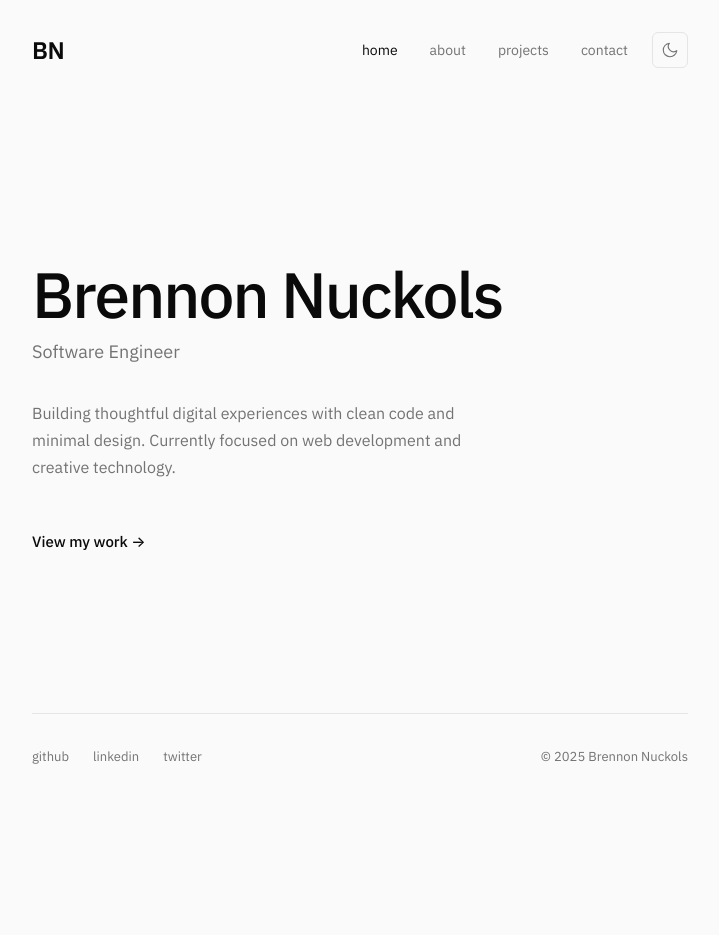
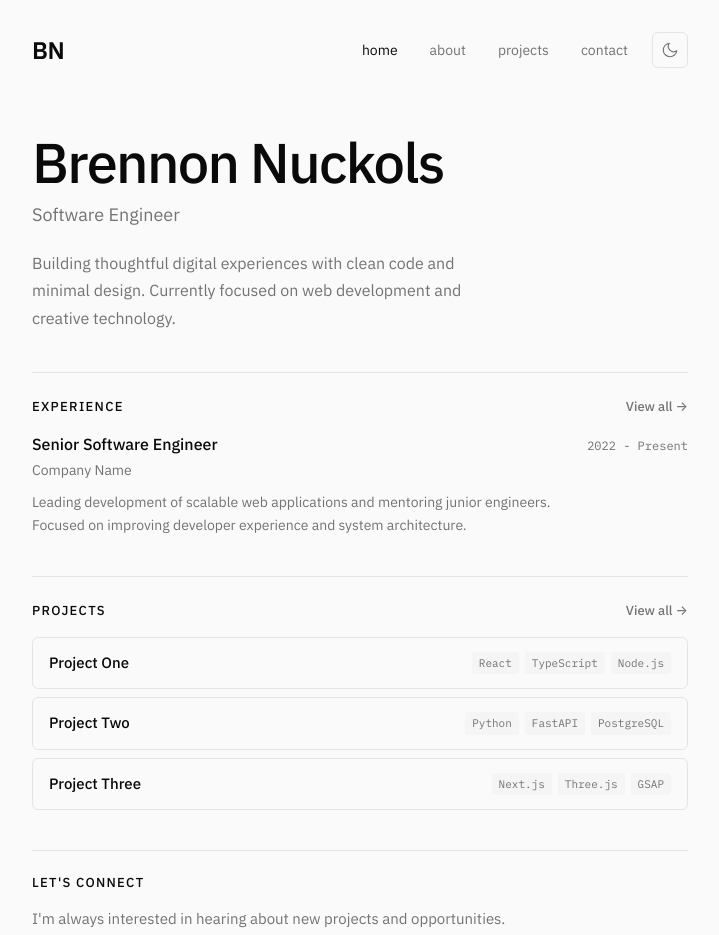
Before and after one commit to brennuck/portfolio-template, a React (Vite) app: page / in a window 1280 px wide. Shown: the top 935 px of the page, without its empty margins (280-999 px from the left). Before the commit the page ends 800 px from the top, so only its background shows below. Built offline with nearby package versions, Linux system fonts and the light colour scheme.

Commit message:
home page more detail

```diff
--- a/src/data/experience.ts
+++ b/src/data/experience.ts
@@ -2,6 +2,7 @@ export interface Job {
     id: string;
     title: string;
     company: string;
+    description?: string; // Short description for home page preview
     startDate: string;
     endDate: string; // Use "Present" for current role
 }
@@ -11,6 +12,7 @@ export const experience: Job[] = [
         id: "job-1",
         title: "Senior Software Engineer",
         company: "Company Name",
+        description: "Leading development of scalable web applications and mentoring junior engineers. Focused on improving developer experience and system architecture.",
         startDate: "2022",
         endDate: "Present",
     },
@@ -18,6 +20,7 @@ export const experience: Job[] = [
         id: "job-2",
         title: "Software Engineer",
         company: "Previous Company",
+        description: "Built and maintained full-stack features for a high-traffic platform. Collaborated with cross-functional teams to deliver user-focused solutions.",
         startDate: "2020",
         endDate: "2022",
     },
--- a/src/data/siteConfig.ts
+++ b/src/data/siteConfig.ts
@@ -11,7 +11,7 @@ export const siteConfig = {
     description:
         "Building thoughtful digital experiences with clean code and minimal design. Currently focused on web development and creative technology.",
     ctaText: "View my work",
-    ctaLink: "/work",
+    ctaLink: "/projects",
 
     // About
     bio: [
--- a/src/pages/Home/Home.css
+++ b/src/pages/Home/Home.css
@@ -1,20 +1,25 @@
 .home {
     display: flex;
     flex-direction: column;
-  justify-content: center;
-  flex: 1;
-  gap: 2rem;
+    gap: 2.5rem;
+}
+
+/* Hero section */
+.home__hero {
+    display: flex;
+    flex-direction: column;
+    gap: 1.25rem;
 }
 
 .home__intro {
     display: flex;
     flex-direction: column;
-  gap: 0.5rem;
+    gap: 0.375rem;
 }
 
 .home__title {
     font-family: var(--font-heading);
-  font-size: clamp(2.5rem, 8vw, 4rem);
+    font-size: clamp(2.5rem, 8vw, 3.5rem);
     font-weight: 500;
     color: var(--color-text);
     margin: 0;
@@ -31,46 +36,244 @@
 }
 
 .home__description {
-  max-width: 480px;
-}
-
-.home__description p {
     font-family: var(--font-body);
     font-size: 1rem;
     font-weight: 400;
     color: var(--color-text-muted);
     margin: 0;
     line-height: 1.7;
+    max-width: 480px;
 }
 
-.home__cta {
-  margin-top: 1rem;
+/* Section styles */
+.home__section {
+    display: flex;
+    flex-direction: column;
+    gap: 1rem;
+    padding-top: 1.5rem;
+    border-top: 1px solid var(--color-border);
 }
 
-.home__link {
-  font-family: var(--font-body);
-  font-size: 0.9375rem;
+.home__section-header {
+    display: flex;
+    justify-content: space-between;
+    align-items: baseline;
+    gap: 1rem;
+}
+
+.home__section-title {
+    font-family: var(--font-heading);
+    font-size: 0.8125rem;
     font-weight: 500;
     color: var(--color-text);
+    margin: 0;
+    text-transform: uppercase;
+    letter-spacing: 0.1em;
+}
+
+.home__section-link {
+    font-family: var(--font-body);
+    font-size: 0.8125rem;
+    font-weight: 500;
+    color: var(--color-text-muted);
     text-decoration: none;
     transition: color 0.2s ease;
 }
 
-.home__link:hover {
+.home__section-link:hover {
+    color: var(--color-text);
+}
+
+/* Experience section */
+.home__experience {
+    display: flex;
+    flex-direction: column;
+    gap: 1rem;
+}
+
+.home__job {
+    display: flex;
+    flex-direction: column;
+    gap: 0.25rem;
+}
+
+.home__job-header {
+    display: flex;
+    justify-content: space-between;
+    align-items: baseline;
+    gap: 1rem;
+}
+
+.home__job-title {
+    font-family: var(--font-body);
+    font-size: 1rem;
+    font-weight: 500;
+    color: var(--color-text);
+}
+
+.home__job-date {
+    font-family: var(--font-mono);
+    font-size: 0.75rem;
+    color: var(--color-text-muted);
+    white-space: nowrap;
+}
+
+.home__job-company {
+    font-family: var(--font-body);
+    font-size: 0.875rem;
+    color: var(--color-text-muted);
+}
+
+.home__job-description {
+    font-family: var(--font-body);
+    font-size: 0.875rem;
+    color: var(--color-text-muted);
+    margin: 0.375rem 0 0;
+    line-height: 1.6;
+    max-width: 520px;
+}
+
+/* Projects section */
+.home__projects {
+    display: flex;
+    flex-direction: column;
+    gap: 0.5rem;
+}
+
+.home__project {
+    display: flex;
+    justify-content: space-between;
+    align-items: center;
+    gap: 1rem;
+    padding: 0.875rem 1rem;
+    border: 1px solid var(--color-border);
+    border-radius: 6px;
+    text-decoration: none;
+    transition: border-color 0.2s ease, background-color 0.2s ease;
+}
+
+.home__project:hover {
+    border-color: var(--color-text-muted);
+    background-color: var(--color-surface);
+}
+
+.home__project-header {
+    display: flex;
+    align-items: baseline;
+    gap: 0.75rem;
+}
+
+.home__project-title {
+    font-family: var(--font-heading);
+    font-size: 0.9375rem;
+    font-weight: 500;
+    color: var(--color-text);
+    margin: 0;
+}
+
+.home__project-year {
+    font-family: var(--font-mono);
+    font-size: 0.6875rem;
+    color: var(--color-text-muted);
+}
+
+.home__project-tags {
+    display: flex;
+    gap: 0.375rem;
+}
+
+.home__project-tag {
+    font-family: var(--font-mono);
+    font-size: 0.6875rem;
+    color: var(--color-text-muted);
+    padding: 0.1875rem 0.4375rem;
+    background: var(--color-surface);
+    border-radius: 3px;
+    transition: background-color 0.2s ease;
+}
+
+.home__project:hover .home__project-tag {
+    background: var(--color-border);
+}
+
+/* Connect section */
+.home__connect {
+    border-top: 1px solid var(--color-border);
+}
+
+.home__connect-text {
+    font-family: var(--font-body);
+    font-size: 0.9375rem;
+    color: var(--color-text-muted);
+    margin: 0;
+    line-height: 1.6;
+    max-width: 480px;
+}
+
+.home__connect-links {
+    display: flex;
+    flex-wrap: wrap;
+    gap: 1.25rem;
+    margin-top: 0.75rem;
+}
+
+.home__connect-link {
+    font-family: var(--font-body);
+    font-size: 0.875rem;
+    font-weight: 500;
+    color: var(--color-text-muted);
+    text-decoration: none;
+    transition: color 0.2s ease;
+}
+
+.home__connect-link:hover {
+    color: var(--color-text);
+}
+
+.home__connect-link--primary {
+    color: var(--color-text);
+}
+
+.home__connect-link--primary:hover {
     color: var(--color-accent);
 }
 
 /* Mobile styles */
 @media (max-width: 640px) {
     .home {
-    gap: 1.5rem;
+        gap: 2rem;
+    }
+
+    .home__hero {
+        gap: 1rem;
     }
 
     .home__subtitle {
         font-size: 1rem;
     }
 
-  .home__description p {
+    .home__description {
         font-size: 0.9375rem;
     }
+
+    .home__section {
+        padding-top: 1.25rem;
     }
+
+    .home__job-header {
+        flex-direction: column;
+        gap: 0.125rem;
+    }
+
+    .home__project {
+        flex-direction: column;
+        align-items: flex-start;
+        gap: 0.5rem;
+        padding: 0.75rem 1rem;
+    }
+
+    .home__project-tags {
+        flex-wrap: wrap;
+    }
+
+}
--- a/src/pages/Home/Home.tsx
+++ b/src/pages/Home/Home.tsx
@@ -1,23 +1,81 @@
 import { Link } from "react-router-dom";
-import { siteConfig } from "../../data";
+import { siteConfig, experience, projects } from "../../data";
 import { PageTransition } from "../../components";
 import "./Home.css";
 
 const Home = () => {
+    const latestJob = experience[0];
+    const latestProjects = projects.slice(0, 3);
+
     return (
         <section className="home">
             <PageTransition>
-                <div className="home__intro">
-                    <h1 className="home__title">{siteConfig.headline}</h1>
-                    <p className="home__subtitle">{siteConfig.tagline}</p>
+                <div className="home__hero">
+                    <div className="home__intro">
+                        <h1 className="home__title">{siteConfig.headline}</h1>
+                        <p className="home__subtitle">{siteConfig.tagline}</p>
+                    </div>
+                    <p className="home__description">{siteConfig.description}</p>
                 </div>
-                <div className="home__description">
-                    <p>{siteConfig.description}</p>
+
+                <div className="home__section">
+                    <div className="home__section-header">
+                        <h2 className="home__section-title">Experience</h2>
+                        <Link to="/about" className="home__section-link">
+                            View all →
+                        </Link>
+                    </div>
+                    <div className="home__experience">
+                        <div className="home__job">
+                            <div className="home__job-header">
+                                <span className="home__job-title">{latestJob.title}</span>
+                                <span className="home__job-date">
+                                    {latestJob.startDate} - {latestJob.endDate}
+                                </span>
+                            </div>
+                            <span className="home__job-company">{latestJob.company}</span>
+                            {latestJob.description && <p className="home__job-description">{latestJob.description}</p>}
+                        </div>
+                    </div>
                 </div>
-                <div className="home__cta">
-                    <Link to={siteConfig.ctaLink} className="home__link">
-                        {siteConfig.ctaText} →
-                    </Link>
+
+                <div className="home__section">
+                    <div className="home__section-header">
+                        <h2 className="home__section-title">Projects</h2>
+                        <Link to="/projects" className="home__section-link">
+                            View all →
+                        </Link>
+                    </div>
+                    <div className="home__projects">
+                        {latestProjects.map((project) => (
+                            <Link key={project.id} to={`/projects/${project.id}`} className="home__project">
+                                <div className="home__project-header">
+                                    <h3 className="home__project-title">{project.title}</h3>
+                                    {project.year && <span className="home__project-year">{project.year}</span>}
+                                </div>
+                                <div className="home__project-tags">
+                                    {project.tags.slice(0, 3).map((tag) => (
+                                        <span key={tag} className="home__project-tag">
+                                            {tag}
+                                        </span>
+                                    ))}
+                                </div>
+                            </Link>
+                        ))}
+                    </div>
+                </div>
+
+                <div className="home__section home__connect">
+                    <h2 className="home__section-title">Let's Connect</h2>
+                    <p className="home__connect-text">
+                        I'm always interested in hearing about new projects and opportunities. Whether you have a
+                        question or just want to say hi, feel free to reach out.
+                    </p>
+                    <div className="home__connect-links">
+                        <Link to="/contact" className="home__connect-link home__connect-link--primary">
+                            Get in touch →
+                        </Link>
+                    </div>
                 </div>
             </PageTransition>
         </section>
```
Lines whose indentation alone changed are shown as unchanged.
